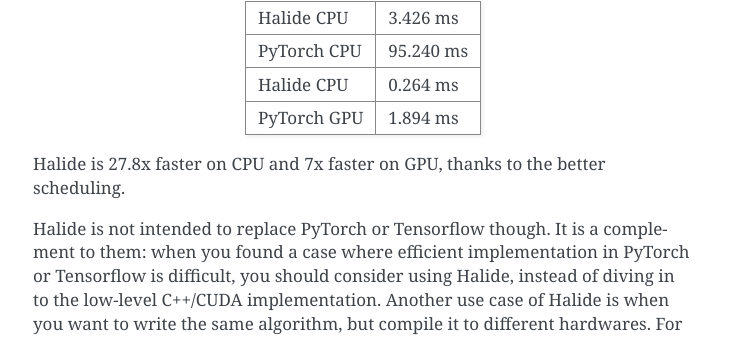
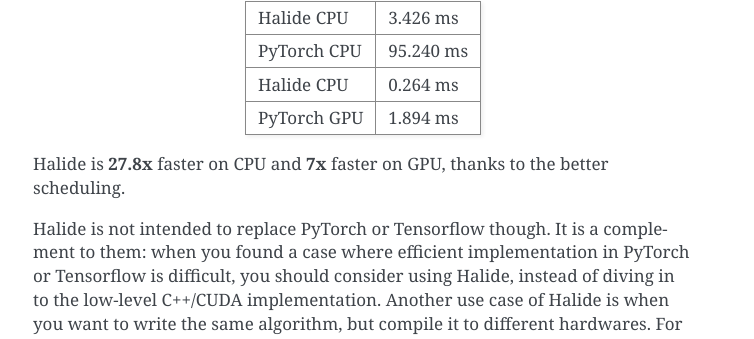
Before and after one commit to BachiLi/learning_halide_docs, a Sphinx documentation site: the page built from docs/what_is_halide.rst, in a window 1280 px wide and 900 px high, scrolled down 1960 px. Shown: the part 431-770 px from the top of the window, without its empty margins (387-1141 px from the left). Built offline with Sphinx 7.4.7, drawn with Linux system fonts in a browser that asks for light colours.

Commit message:
emphasize

```diff
--- a/docs/what_is_halide.rst
+++ b/docs/what_is_halide.rst
@@ -99,6 +99,6 @@
 PyTorch GPU  1.894 ms
 ===========  =========
 
-Halide is 27.8x faster on CPU and 7x faster on GPU, thanks to the better scheduling.
+Halide is **27.8x** faster on CPU and **7x** faster on GPU, thanks to the better scheduling.
 
 Halide is not intended to replace PyTorch or Tensorflow though. It is a complement to them: when you found a case where efficient implementation in PyTorch or Tensorflow is difficult, you should consider using Halide, instead of diving in to the low-level C++/CUDA implementation. Another use case of Halide is when you want to write the same algorithm, but compile it to different hardwares. For example, you can write the code in Halide, train your algorithm on GPU, then retarget your code on to mobile systems.
```
